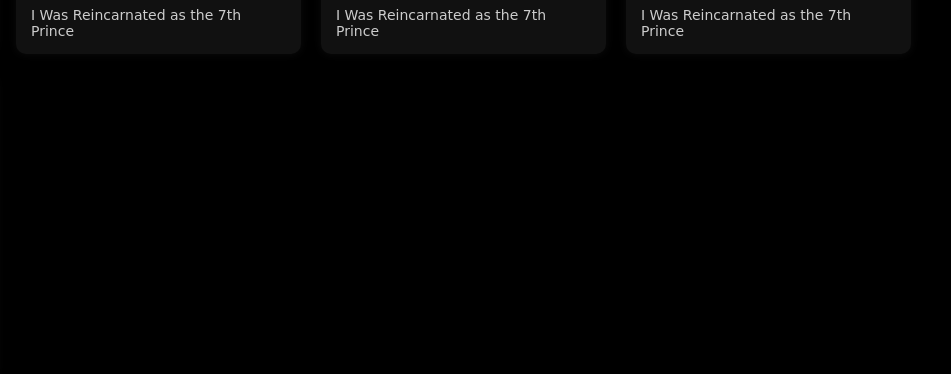
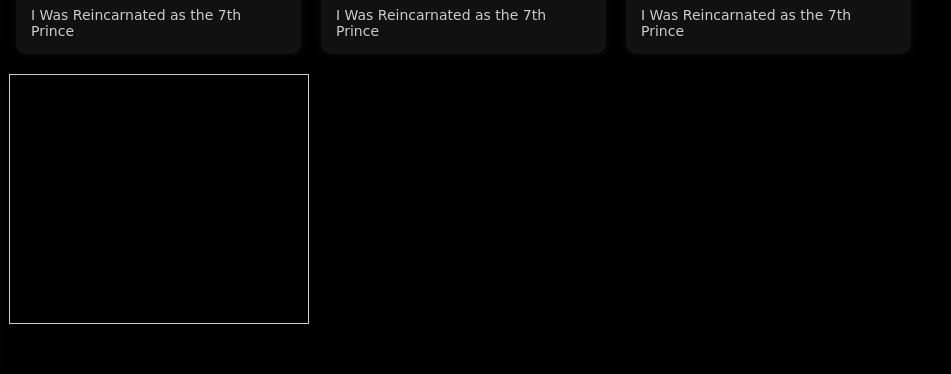
Before and after one commit to Beardexgamer/beardex, a plain HTML site: page I-was-7th-prince.html in a window 1280 px wide. Shown: the part 1127-1501 px from the top of the page, 329-1280 px from the left. Drawn offline with Linux system fonts and the light colour scheme; a web font is replaced by a local one.

Commit message:
I-was-7th-prince.html

```diff
--- a/I-was-7th-prince.html
+++ b/I-was-7th-prince.html
@@ -8,6 +8,8 @@
   <!-- Google Font -->
   <link href="https://fonts.googleapis.com/css2?family=Freckle+Face&display=swap" rel="stylesheet">
   <link rel="stylesheet" href="https://cdnjs.cloudflare.com/ajax/libs/font-awesome/6.4.0/css/all.min.css" />
+  <meta name="monetag" content="1a1b5d933632557cfe42c32a64d1624b">
+ <!-- ✅ Paste your Monetag verification here -->
   <meta name="monetag" content="1a1b5d933632557cfe42c32a64d1624b">
 
   <style>
@@ -460,6 +462,24 @@
       </div>
     </a>
 
+    <div id="ad-box" style="width: 300px; height: 250px; border: 1px solid #ccc;">
+  <!-- Ad will be loaded here -->
+</div>
+
+<script>
+  (function(d, z) {
+    var s = document.createElement('script');
+    s.src = 'https://' + d + '/400/' + z;
+    var adContainer = document.getElementById('ad-box');
+    try {
+      adContainer.appendChild(s);
+    } catch (e) {
+      console.error('Failed to insert ad:', e);
+    }
+  })('vemtoutcheeg.com', 9248934);
+</script>
+
+
   </div>
 </body>
 </html>
```
